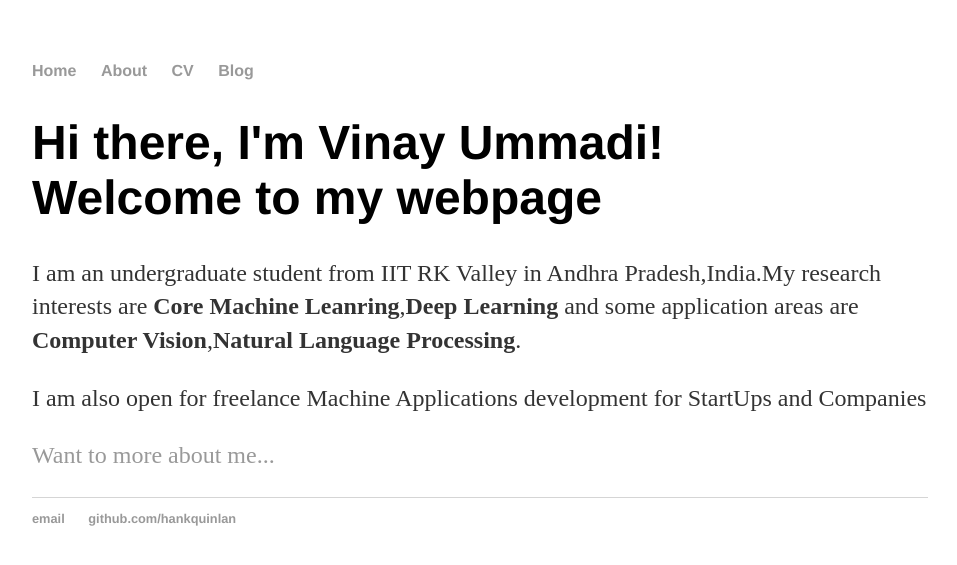
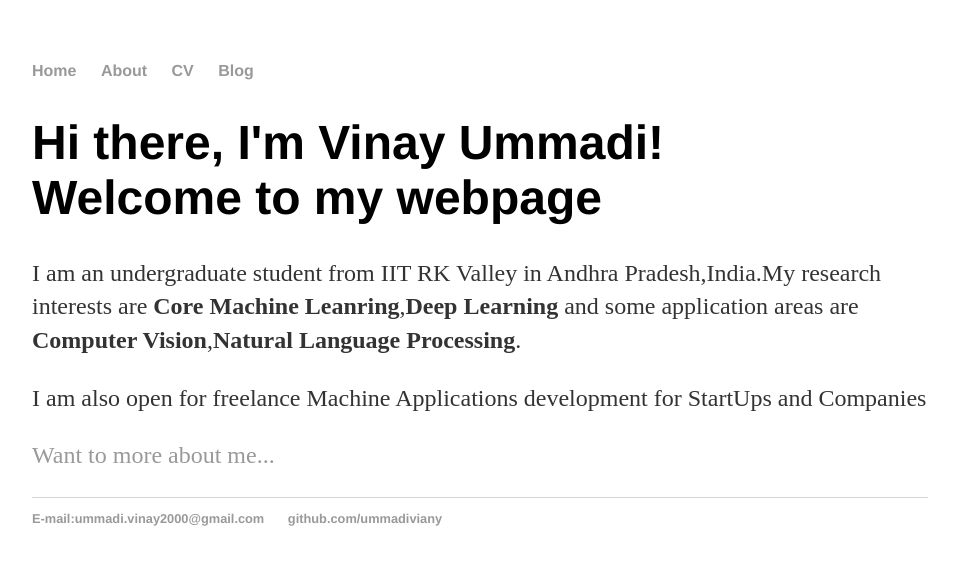
Before and after one commit to ummadiviany/ummadiviany.github.io, a Jekyll site: the page built from index.html, in a window 1280 px wide. Shown: the top 565 px of the page, without its empty margins (160-1117 px from the left). Built offline with Jekyll 4.4.1, drawn with Linux system fonts in a browser that asks for light colours.

Commit message:
Update default.html

```diff
--- a/_layouts/default.html
+++ b/_layouts/default.html
@@ -25,8 +25,8 @@
 
   <footer>
    <ul>
-   <li><a href="mailto:hankquinlanhub@gmail.com">email</a></li>
-   <li><a href="https://github.com/hankquinlan">github.com/hankquinlan</a></li>
+   <li><a href="mailto:ummadi.vinay2000@gmail.com">E-mail:ummadi.vinay2000@gmail.com</a></li>
+   <li><a href="https://github.com/ummadiviany">github.com/ummadiviany</a></li>
    </ul>
   </footer>
   </body>
```
